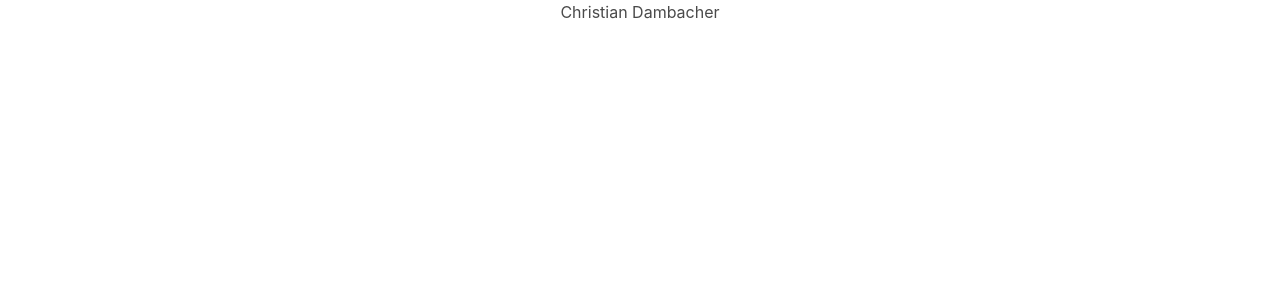
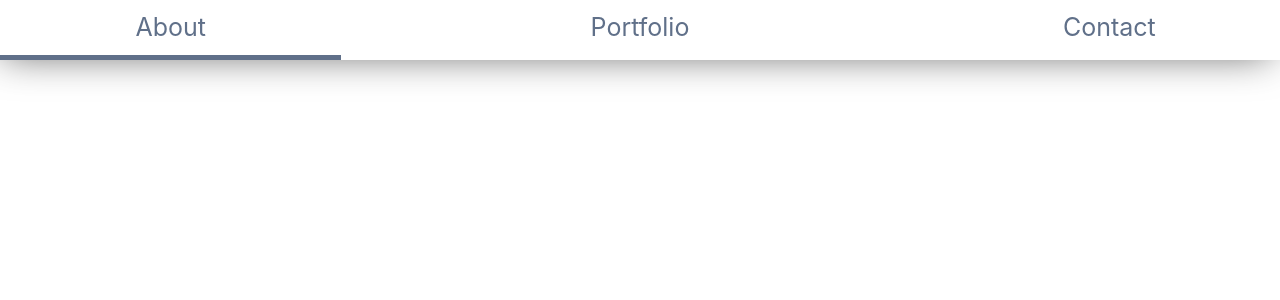
Before and after one commit to ChrstnDmbchr/Portfolio, a React (Create React App) app: page / in a window 1280 px wide. Shown: the top 300 px of the page. Built offline with nearby package versions, Linux system fonts and the light colour scheme.

Commit message:
nav component partially completed

```diff
--- a/public/index.html
+++ b/public/index.html
@@ -9,7 +9,7 @@
       homescreen on Android. See https://developers.google.com/web/fundamentals/engage-and-retain/web-app-manifest/
     -->
     <link rel="manifest" href="%PUBLIC_URL%/manifest.json">
-    <link rel="shortcut icon" href="%PUBLIC_URL%/favicon.ico">
+    <link rel="shortcut icon" href="%PUBLIC_URL%/cd.png">
     <!--
       Notice the use of %PUBLIC_URL% in the tags above.
       It will be replaced with the URL of the `public` folder during the build.
--- a/src/components/Nav.js
+++ b/src/components/Nav.js
@@ -2,10 +2,35 @@ import React, { Component } from 'react';
 import '../styling/Nav.css'
 
 class Nav extends Component {
+  state = {
+    activeNav: 'about'
+  }
+
+  setActive = menuItem => {
+    this.setState({
+      activeNav: menuItem
+    });
+  };
+
   render() {
+    const { activeNav } = this.state;
     return (
       <div className="nav">
-        <h1>Christian Dambacher</h1>
+        <h1
+          onClick={() => this.setActive('about')}
+          className={activeNav === 'about' ? 'nav-item-active' : 'nav-item'}
+        >About</h1>
+
+        <h1
+          onClick={() => this.setActive('portfolio')}
+          className={activeNav === 'portfolio' ? 'nav-item-active' : 'nav-item'}
+        >Portfolio</h1>
+
+        <h1
+          onClick={() => this.setActive('contact')}
+          className={activeNav === 'contact' ? 'nav-item-active' : 'nav-item'}
+        >Contact</h1>
+
       </div>
     );
   }
--- a/src/styling/Nav.css
+++ b/src/styling/Nav.css
@@ -0,0 +1,30 @@
+.nav {
+  width: 100vw;
+  position: fixed;
+  box-shadow: -4px 1px 39px -6px rgba(0,0,0,0.63);
+  display: grid;
+  grid-template-columns: repeat(3, 1fr);
+  grid-column-gap: 10%;
+  grid-template-rows: 60px;
+  text-align: center;
+  position: fixed;
+  z-index: 1;
+}
+
+.nav-item {
+  display: flex;
+  align-items: center;
+  justify-content: center;
+  font-size: 25px;
+  border-bottom: 5px solid white;
+  color: #607089;
+}
+
+.nav-item-active {
+  display: flex;
+  align-items: center;
+  justify-content: center;
+  font-size: 25px;
+  border-bottom: 5px solid #607089;
+  color: #607089;
+}
```
Also changed, not shown: public/cd.png (added).
